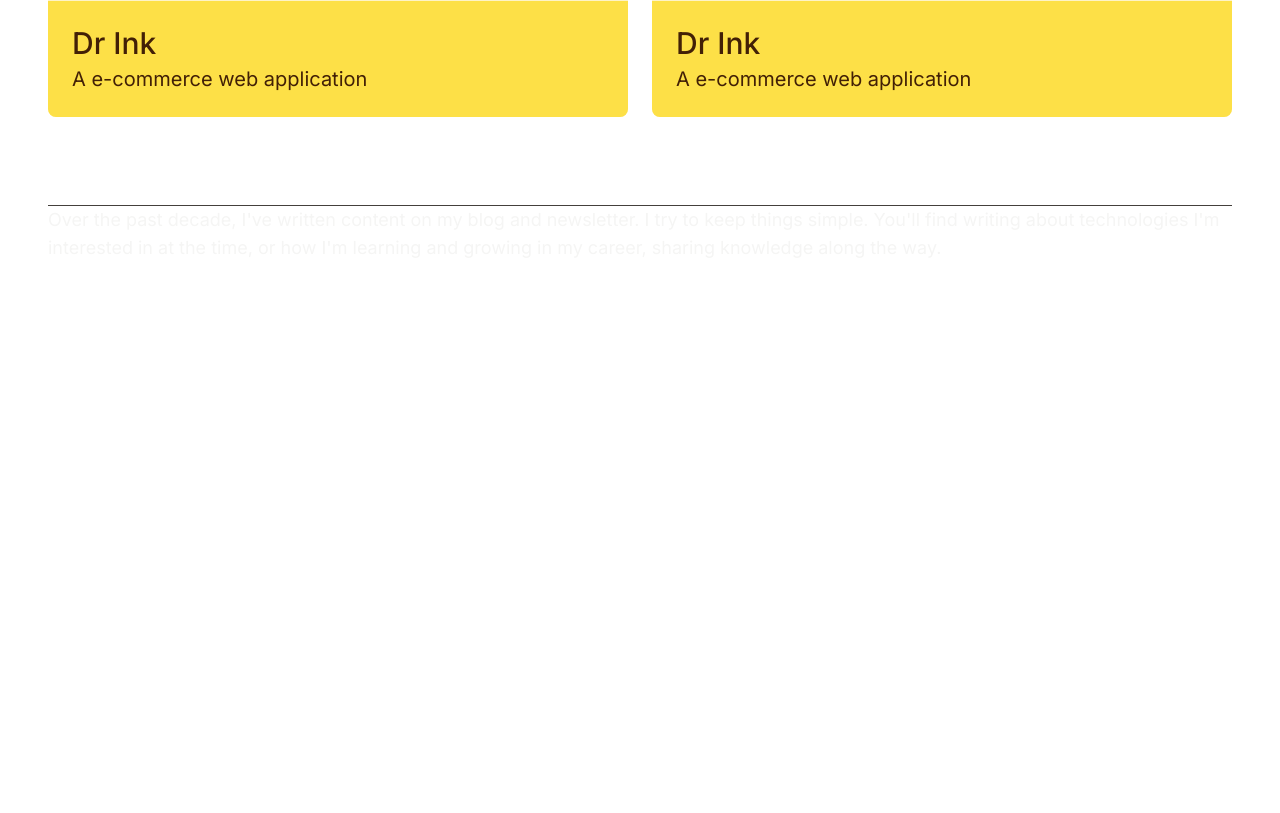
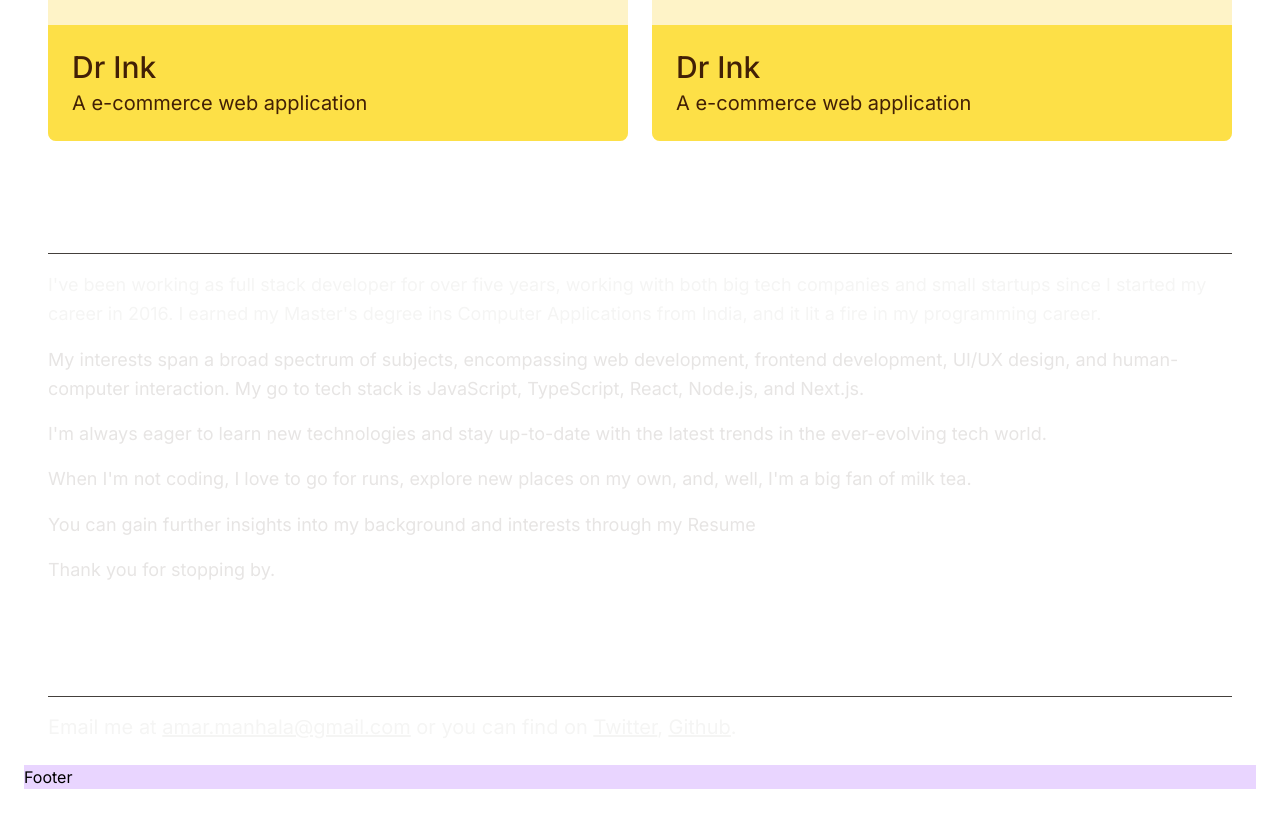
Before and after one commit to amarmanhala/infiniteloop, a Next.js app: page / in a window 1280 px wide. Shown: the part 760-1573 px from the top of the page. Before the commit the page ends 1070 px from the top, so only its background shows below. Built offline with nearby package versions, Linux system fonts and the light colour scheme.

Commit message:
Add Footer

```diff
--- /dev/null
+++ b/src/app/components/Footer.tsx
@@ -0,0 +1,9 @@
+import React from 'react'
+
+const Footer = () => {
+  return (
+    <footer className="w-full bg-purple-200">Footer</footer>
+  )
+}
+
+export default Footer
--- a/src/app/components/PageSectionHeader.tsx
+++ b/src/app/components/PageSectionHeader.tsx
@@ -9,7 +9,7 @@ const ibmPlexSerif = IBM_Plex_Serif({ weight: ["300"], subsets: ["latin"] });
 const PageSectionHeader = ({ title }: { title: string }) => {
   return (
     <h2
-      className={`${ibmPlexSerif.className} text-white text-4xl border-b border-stone-700 py-4`}
+      className={`${ibmPlexSerif.className} text-white text-4xl border-b border-stone-700 py-4 mb-4 mt-6`}
     >
       {title}
     </h2>
--- a/src/app/layout.tsx
+++ b/src/app/layout.tsx
@@ -2,6 +2,7 @@ import './globals.css'
 import type { Metadata } from 'next'
 import { Inter, IBM_Plex_Serif } from 'next/font/google'
 import Header from './components/Header'
+import Footer from './components/Footer'
 
 const inter = Inter({ subsets: ['latin'] })
 
@@ -19,7 +20,7 @@ export default function RootLayout({
     <html lang="en">
       <body className={`${inter.className} p-6`}>
 
-        {children}</body>
+        {children}<Footer></Footer></body>
     </html>
   )
 }
--- a/src/app/page.tsx
+++ b/src/app/page.tsx
@@ -27,14 +27,63 @@ export default function Home() {
       </section>
       <PageSection>
         <PageSectionHeader title="About me" />
-        <div>
-          <p className="text-stone-100 text-lg">
-            Over the past decade, I've written content on my blog and
-            newsletter. I try to keep things simple. You'll find writing about
-            technologies I'm interested in at the time, or how I'm learning and
-            growing in my career, sharing knowledge along the way.
+        <div className="text-stone-200 text-lg">
+          <p className="text-stone-100 text-lg leading-relaxed mb-4">
+            I&apos;ve been working as full stack developer for over five years,
+            working with both big tech companies and small startups since I
+            started my career in 2016. I earned my Master&apos;s degree ins
+            Computer Applications from India, and it lit a fire in my
+            programming career.
+          </p>
+          <p className="leading-relaxed mb-4">
+            My interests span a broad spectrum of subjects, encompassing web
+            development, frontend development, UI/UX design, and human-computer
+            interaction. My go to tech stack is JavaScript, TypeScript, React,
+            Node.js, and Next.js.
+          </p>
+          <p className="leading-relaxed mb-4">
+            I&apos;m always eager to learn new technologies and stay up-to-date
+            with the latest trends in the ever-evolving tech world.
+          </p>
+          <p className="leading-relaxed mb-4">
+            When I&apos;m not coding, I love to go for runs, explore new places
+            on my own, and, well, I&apos;m a big fan of milk tea.
+          </p>
+          <p className="leading-relaxed mb-4">
+            You can gain further insights into my background and interests
+            through my Resume
+          </p>
+          <p className="leading-relaxed mb-4">
+            Thank you for stopping by.
           </p>
         </div>
+      </PageSection>
+
+      <PageSection>
+        <PageSectionHeader title="Let's chat"></PageSectionHeader>
+        <p className="text-stone-100 text-xl">
+        Email me at{" "}
+          <a href="mailto: amar.manhala@gmail.com" style={{ textDecoration: "none"}}>
+            <u>amar.manhala@gmail.com</u>
+          </a>{" "}
+          or you can find on{" "}
+          <a
+            href="https://twitter.com/hyumanamar"
+            target="_blank"
+            className="underline"
+          >
+            <u>Twitter</u>
+          </a>
+          ,{" "}
+          <a
+            href="https://github.com/amarmanhala"
+            target="_blank"
+            className="underline"
+          >
+            <u>Github</u>
+          </a>
+          .
+        </p>
       </PageSection>
     </main>
   );
```
